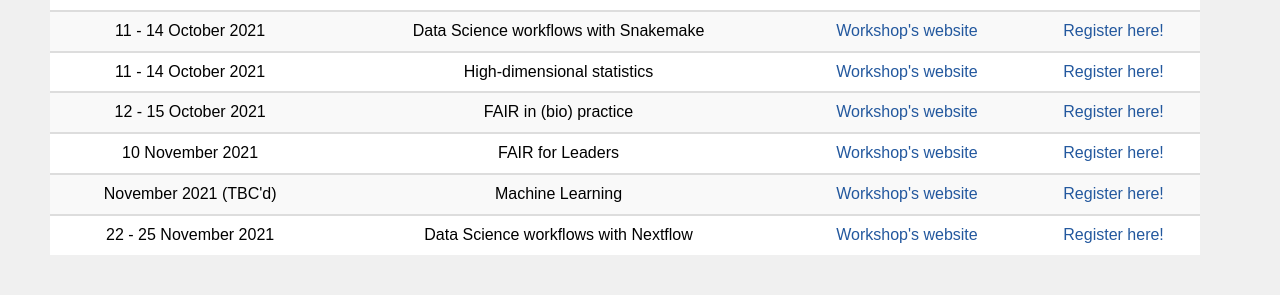
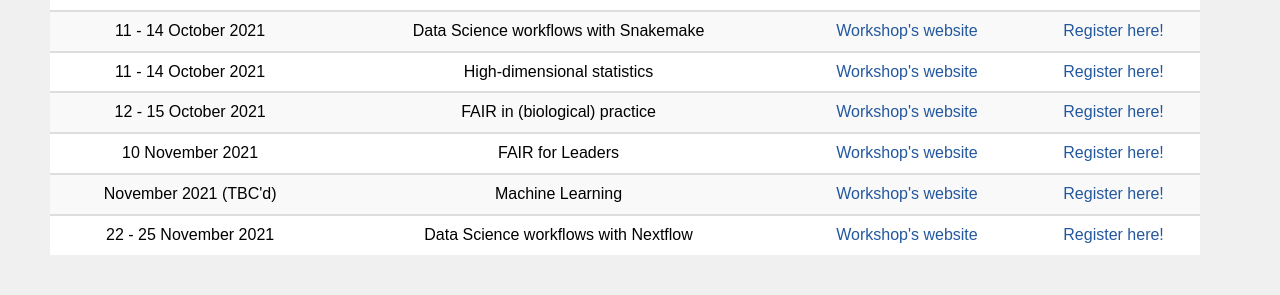
Before and after one commit to edcarp/Ed-DaSH, a Jekyll site: the page built from workshops.md, in a window 1280 px wide. Shown: the part 574-869 px from the top of the page. Built offline with Jekyll 4.4.1, drawn with Linux system fonts in a browser that asks for light colours; nearby versions of some CDN libraries.

Commit message:
Update workshops.md

```diff
--- a/workshops.md
+++ b/workshops.md
@@ -8,25 +8,25 @@
   when: 20 - 23 September 2021
   start_date: 2021-09-20
   end_date: 2021-09-23
-  website: "coming soon"
+  website: https://edcarp.github.io/2021-09-20_ed-dash_intro-statistics/
   registration: https://www.epay.ed.ac.uk/browse/product-selection?product-token=957093e0935f3ebc942b6d19728e4d5b
 - title: "Data Science workflows with Snakemake"
   when: 11 - 14 October 2021
   start_date: 2021-10-11
   end_date: 2021-10-14
-  website: "coming soon"
+  website: https://edcarp.github.io/2021-10-11_ed-dash_workflows-snakemake/
   registration: https://www.epay.ed.ac.uk/browse/product-selection?product-token=190ca10d6095c8167867731132afda0d
 - title: "High-dimensional statistics"
   when: 11 - 14 October 2021
   start_date: 2021-10-11
   end_date: 2021-10-14
-  website: "coming soon"
+  website: https://edcarp.github.io/2021-10-14_ed-dash_high-dimensional-stats/
   registration: https://www.epay.ed.ac.uk/browse/product-selection?product-token=51df16d90017f294bf99c557c5e3a7b2
-- title: "FAIR in (bio) practice"
+- title: "FAIR in (biological) practice"
   when: 12 - 15 October 2021
   start_date: 2021-10-12
   end_date: 2021-10-15
-  website: "coming soon"
+  website: https://edcarp.github.io/2021-10-12_ed-dash_fair-bio-practice/
   registration: https://www.epay.ed.ac.uk/browse/product-selection?product-token=cd700a3a4581a288f5987e48365d0664
 - title: "FAIR for Leaders"
   when: 10 November 2021
```
